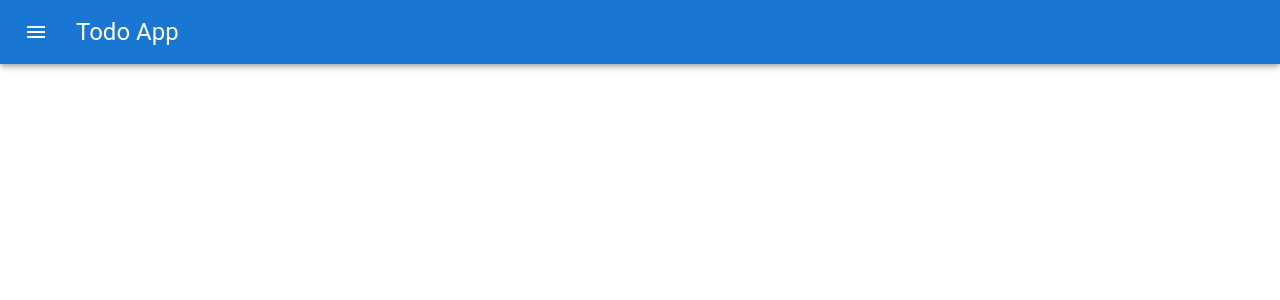
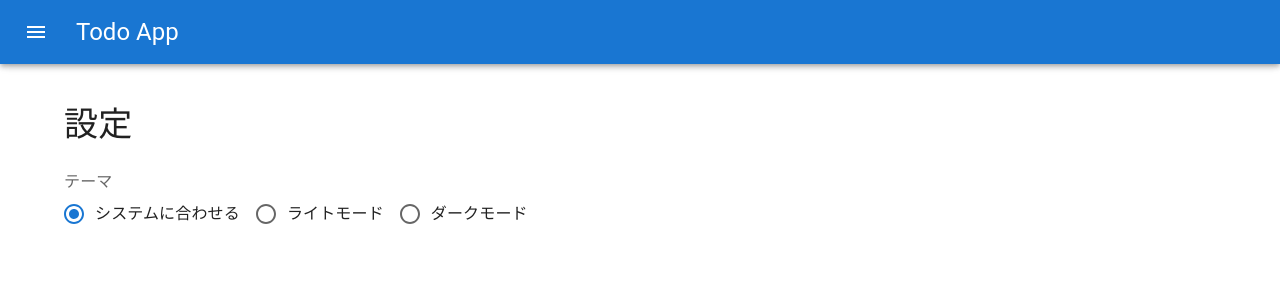
Before and after one commit to nftug/wails-todo-app, a React (Vite) app in the folder frontend/: page /settings in a window 1280 px wide. Before the commit this address had no page. Shown: the top 300 px of the page. Built offline with nearby package versions, Linux system fonts and the light colour scheme; what inversify, inversify-react, material-ui-confirm would draw is missing.

Commit message:
Add: テーマの切り替え

```diff
--- a/frontend/src/App.tsx
+++ b/frontend/src/App.tsx
@@ -1,4 +1,4 @@
-import { Box, Toolbar } from '@mui/material'
+import { Box, createTheme, CssBaseline, ThemeProvider, Toolbar } from '@mui/material'
 import { Provider } from 'inversify-react'
 import { ConfirmProvider } from 'material-ui-confirm'
 import { BrowserRouter, Route, Routes } from 'react-router-dom'
@@ -7,11 +7,20 @@ import TheHeader from './components/layout/TheHeader'
 import { container } from './inversify.config'
 import AboutPage from './pages/AboutPage'
 import IndexPage from './pages/IndexPage'
+import SettingsPage from './pages/SettingsPage'
 
 const App: React.FC = () => {
+  const theme = createTheme({
+    colorSchemes: { dark: true }
+  })
+  const confirmOptions = { confirmationText: 'OK', cancellationText: 'キャンセル' } as const
+
   return (
+    <ThemeProvider theme={theme}>
+      <CssBaseline />
+
       <Provider container={container}>
-      <ConfirmProvider defaultOptions={{ confirmationText: 'OK', cancellationText: 'キャンセル' }}>
+        <ConfirmProvider defaultOptions={confirmOptions}>
           <BrowserRouter>
             <TheHeader />
             <TheDrawer />
@@ -22,11 +31,13 @@ const App: React.FC = () => {
               <Routes>
                 <Route index element={<IndexPage />} />
                 <Route path="/about" element={<AboutPage />} />
+                <Route path="/settings" element={<SettingsPage />} />
               </Routes>
             </Box>
           </BrowserRouter>
         </ConfirmProvider>
       </Provider>
+    </ThemeProvider>
   )
 }
 
--- a/frontend/src/components/layout/TheDrawer.tsx
+++ b/frontend/src/components/layout/TheDrawer.tsx
@@ -1,4 +1,4 @@
-import { Home, Info } from '@mui/icons-material'
+import { Home, Info, Settings } from '@mui/icons-material'
 import {
   Box,
   Drawer,
@@ -22,16 +22,9 @@ const TheDrawer: React.FC = () => {
   const [drawerOpen, setDrawerOpen] = useAtom(drawerOpenAtom)
 
   const menuItems: DrawerItem[] = [
-    {
-      name: 'ホーム',
-      href: '/',
-      icon: <Home />
-    },
-    {
-      name: 'このアプリについて',
-      href: '/about',
-      icon: <Info />
-    }
+    { name: 'ホーム', href: '/', icon: <Home /> },
+    { name: '設定', href: '/settings', icon: <Settings /> },
+    { name: 'このアプリについて', href: '/about', icon: <Info /> }
   ]
 
   return (
--- /dev/null
+++ b/frontend/src/pages/SettingsPage.tsx
@@ -0,0 +1,41 @@
+import {
+  Container,
+  FormControl,
+  FormControlLabel,
+  FormLabel,
+  Radio,
+  RadioGroup,
+  Stack,
+  Typography,
+  useColorScheme
+} from '@mui/material'
+
+const SettingsPage: React.FC = () => {
+  const { mode, setMode } = useColorScheme()
+  if (!mode) {
+    return null
+  }
+
+  return (
+    <Container sx={{ marginTop: 5 }}>
+      <Stack spacing={3}>
+        <Typography variant="h4">設定</Typography>
+
+        <FormControl>
+          <FormLabel>テーマ</FormLabel>
+          <RadioGroup
+            row
+            value={mode}
+            onChange={(event) => setMode(event.target.value as 'system' | 'light' | 'dark')}
+          >
+            <FormControlLabel value="system" control={<Radio />} label="システムに合わせる" />
+            <FormControlLabel value="light" control={<Radio />} label="ライトモード" />
+            <FormControlLabel value="dark" control={<Radio />} label="ダークモード" />
+          </RadioGroup>
+        </FormControl>
+      </Stack>
+    </Container>
+  )
+}
+
+export default SettingsPage
```
Lines whose indentation alone changed are shown as unchanged.
